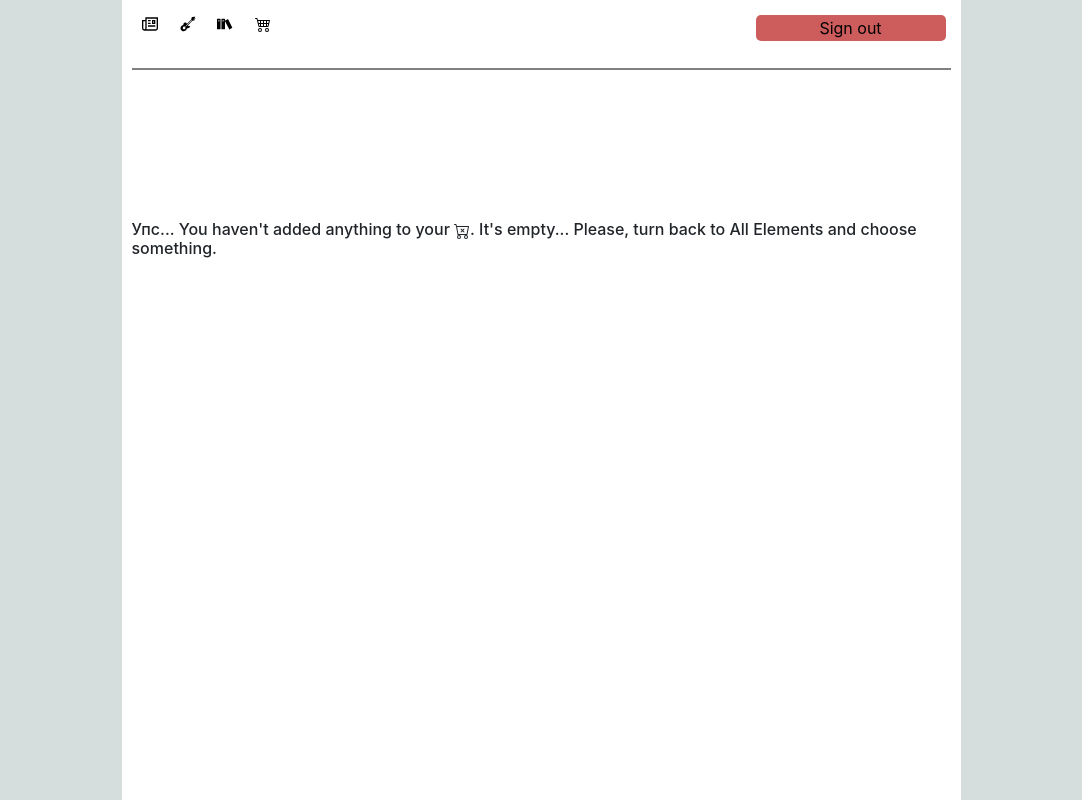
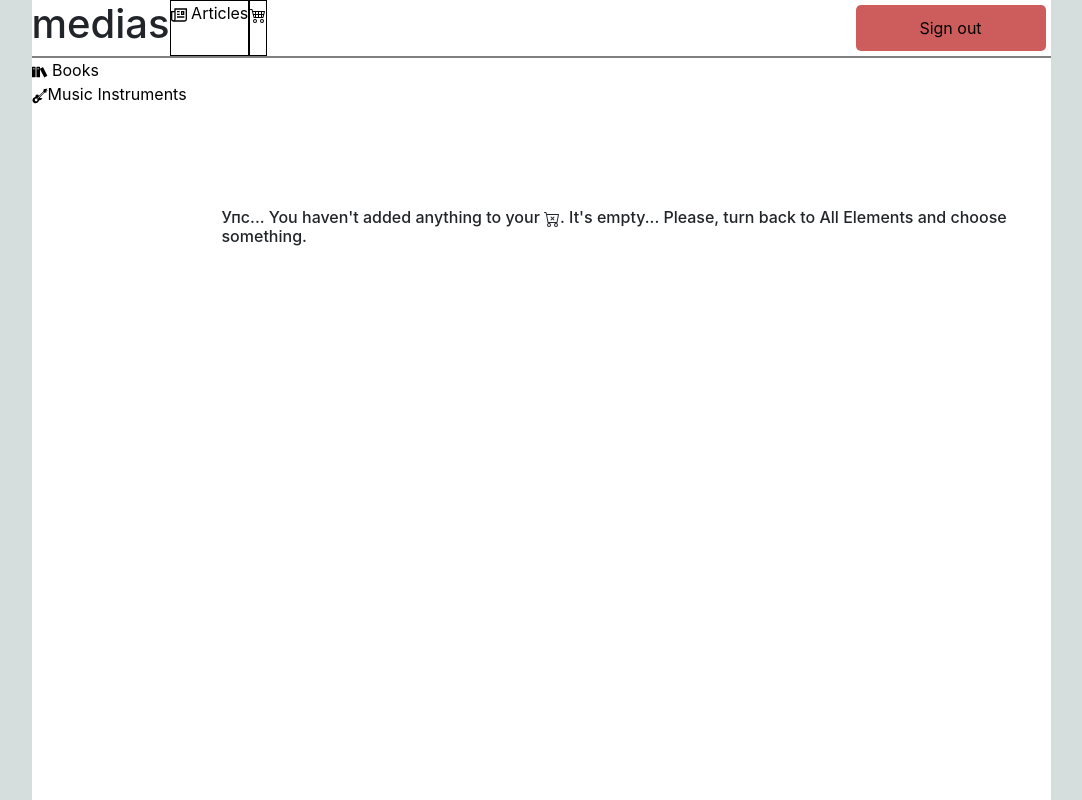
Before and after one commit to pavlo-serhiichuk/medias, a React (Create React App) app: page /cart in a window 1280 px wide. Shown: the top 800 px of the page, without its empty margins (99-1181 px from the left). Built offline with nearby package versions, Linux system fonts and the light colour scheme.

Commit message:
Added Sidebar.component.js

```diff
--- a/src/App.js
+++ b/src/App.js
@@ -1,7 +1,7 @@
 import './index.css';
 import React from "react";
 import {Route} from "react-router-dom";
-import {Content} from "./App.styles";
+import {Wrapper, Content} from "./App.styles";
 import Header from "./components/Header/Header";
 import CartContainer from "./components/Cart/CartContainer";
 import Footer from "./components/Footer/Footer.component";
@@ -11,18 +11,24 @@ import IntroArticlesContainer from "./components/IntroArticles/IntroArticlesCont
 import FullArticleContainer from "./components/FullArticle/FullArticleContainer";
 import MoreInfoContainer from "./components/MoreInfo/MoreInfoContainer";
 import ProductsContainer from "./components/Products/ProductsContainer";
+import Sidebar from "./components/Sidebar/Sidebar.component";
 
 function App({query, isSignInModalOpen, isLoginModalOpen, isMoreInfoModalOpen}) {
     return (
         <>
+            <Wrapper>
+                <Header/>
                 <Content>
-                <Header/>
+                    <Sidebar/>
+                    <div>
                         <Route exact path="/" render={() => <ProductsContainer/>}/>
                         <Route exact path="/guitars" render={() => <ProductsContainer/>}/>
                         <Route path="/cart" render={() => <CartContainer/>}/>
                         <Route path="/articles" render={() => <IntroArticlesContainer/>}/>
                         <Route path="/article" render={() => <FullArticleContainer id={query.get("id")}/>}/>
+                    </div>
                 </Content>
+            </Wrapper>
             <Footer/>
 
             {isMoreInfoModalOpen && <MoreInfoContainer/>}
--- a/src/App.styles.js
+++ b/src/App.styles.js
@@ -1,20 +1,22 @@
 import React from 'react';
 import styled from 'styled-components'
 
-export const Content = styled.div`
-    display: block;
+export const Wrapper = styled.div`
+
     min-height: 100vh;
     margin: 0 auto;
-    width: 839px;
-    // border-left: 1px solid gray;
-    // border-right: 1px solid gray;
-    padding: 10px;
-    // height:100vh;
+    width: 1019px;
+    // padding: 10px;
     box-sizing: border-box;
     background-color: #fff;
 
-    @media screen and (max-width: 1200px) {width: 839px;}
-    @media screen and (max-width: 992px) {width: 630px;}
-    @media screen and (max-width: 768px) {width: 630px;}
-    @media screen and (max-width: 576px) {width: 429px;}
+    @media screen and (max-width: 992px) {width: 810px;}
+    @media screen and (max-width: 768px) {width: 620px;}
+    @media screen and (max-width: 576px) {width: 409px;}
 `
+
+export const Content = styled.div`
+      display: grid;
+      grid-template-columns: 190px 1fr;
+      position: relative;
+`
--- a/src/common/Buttons/Button.component.js
+++ b/src/common/Buttons/Button.component.js
@@ -5,7 +5,7 @@ const SButton = styled.button`
     display: ${p => p.display};
     justify-content: ${p => p.justify &&  p.justify};
     width: ${p => p.width ||  '100%'};
-    margin: 5px 0;
+    // margin: 5px 0;
     background-color: ${p => p.color || p.amount && '#c9cbc9' || 'dodgerblue'};
     border-radius: ${p => p.operator && '0px' || '5px'};
     border: none;
--- a/src/components/Header/Header.js
+++ b/src/components/Header/Header.js
@@ -2,31 +2,22 @@ import React from 'react';
 import s from './Header.module.css';
 import {Link} from "react-router-dom";
 import Button from "../../common/Buttons/Button.component";
-import {connect, useDispatch, useSelector} from "react-redux";
+import {connect} from "react-redux";
 import {sighOut} from "../../redux/authReducer";
 import {openLoginModal, openSignInModal} from "../../redux/modalReducer";
-import {ImBooks} from "react-icons/im";
 import {BsCart4} from "react-icons/bs";
 import {GrArticle} from "react-icons/gr";
-import {GiGuitar} from "react-icons/gi";
-import {changeCategory} from "../../redux/productsReducer";
+
 
 const Header = (props) => {
-const dispatch = useDispatch()
-const category = useSelector(state => state.products.category)
-
-    const toggleCategory = (nextCategory) => {
-        category !== nextCategory && dispatch(changeCategory(nextCategory))
-    }
 
     return (
         <div className={s.header}>
             <div className={s.headerElements}>
                 <div className={s.left}>
-                    <Link to="/articles"><GrArticle/></Link>
-                    <Link to="/guitars" onClick={() => toggleCategory('guitars')}><GiGuitar/></Link>
-                    <Link to="/" onClick={() => toggleCategory('books')}><ImBooks /></Link>
-                    <Link to="/cart"><BsCart4/></Link>
+                    <h1>medias</h1>
+                    <Link className={s.article} to="/articles"><GrArticle/> Articles</Link>
+                    <Link className={s.cart} to="/cart"><BsCart4/></Link>
                 </div>
                 {props.isAuth
                     ? <div className={s.right}>
--- a/src/components/Header/Header.module.css
+++ b/src/components/Header/Header.module.css
@@ -1,5 +1,5 @@
 .header {
-    height: 60px;
+    /*height: 60px;*/
     margin: 0 auto;
     padding: 0 0 0 0;
     box-sizing: border-box;
@@ -20,7 +20,7 @@
 .left {
     display: flex;
     justify-content: space-around;
-    width: 150px;
+    /*width: 250px;*/
 }
 
 a {
@@ -42,3 +42,7 @@ a:hover {
 
     margin: 5px;
 }
+
+.article, .cart {
+    border: 1px solid #000;
+}
--- a/src/components/Products/Product/Product.styles.js
+++ b/src/components/Products/Product/Product.styles.js
@@ -1,14 +1,5 @@
 import React from 'react';
 import styled from 'styled-components';
-
-
-// export const Wrapper = styled.div`
-//         // background-color: #000;
-//         margin: 0;
-//         // padding: 5px;
-//         // z-index: 1;
-//         box-sizing: border-box;
-// `
 
 export const ProductContent = styled.div`
     width: 200px;
@@ -30,7 +21,7 @@ export const Title = styled.div`
      color: white;
      text-shadow: #000 0.5px 0 11px;
      text-align:center;
-     cursor: pointer;
+     cursor: default;
      &:hover {
         opacity: 1;
      }
--- a/src/components/Products/Products.styles.js
+++ b/src/components/Products/Products.styles.js
@@ -5,15 +5,17 @@ const Wrapper = styled.div`
     display: grid;
     grid-template-columns: repeat(4, 1fr);
     grid-gap: 2px;
-        @media screen and (max-width: 992px) {
+
+         @media screen and (max-width: 992px) {
+           grid-template-columns: repeat(3, 1fr);
+         }
+
+           @media screen and (max-width: 768px) {
             grid-template-columns: repeat(3, 1fr);
+        }
 
-        }
-           @media screen and (max-width: 768px) {
-            grid-template-columns: 1fr 1fr 1fr;
-        }
      @media screen and (max-width: 576px) {
-            grid-template-columns: 1fr 1fr;
+            grid-template-columns: 1fr;
 
         }
 
--- /dev/null
+++ b/src/components/Sidebar/Sidebar.component.js
@@ -0,0 +1,25 @@
+import React from 'react';
+import {SidebarWrap} from "./Sidebar.style";
+import {Link} from "react-router-dom";
+import {useDispatch, useSelector} from "react-redux";
+import {changeCategory} from "../../redux/productsReducer";
+import {GiGuitar} from "react-icons/gi";
+import {ImBooks} from "react-icons/im";
+
+const Sidebar = () => {
+    const dispatch = useDispatch()
+    const category = useSelector(state => state.products.category)
+
+    const toggleCategory = (nextCategory) => {
+        category !== nextCategory && dispatch(changeCategory(nextCategory))
+    }
+
+    return (
+        <SidebarWrap>
+            <Link to="/" onClick={() => toggleCategory('books')}><ImBooks /> Books</Link>
+            <Link to="/guitars" onClick={() => toggleCategory('guitars')}><GiGuitar/>Music Instruments</Link>
+        </SidebarWrap>
+    );
+};
+
+export default Sidebar;
--- /dev/null
+++ b/src/components/Sidebar/Sidebar.style.js
@@ -0,0 +1,14 @@
+import styled from 'styled-components'
+
+export const SidebarWrap = styled.div`
+    display: flex;
+    flex-direction: column;
+    width: 190px;
+    height: 500px;
+        @media screen and (max-width: 768px) {
+            position: absolute;
+            background-color: #fff;
+            z-index: 1000;
+        }
+
+`
--- a/src/index.css
+++ b/src/index.css
@@ -8,8 +8,8 @@ body {
   background-color: rgba(210, 217, 217, 0.89);
   padding:0;
   /*color: #46B8FF;*/
-  /*cursor: pointer;*/
-
+  /*cursor: zoom-in;*/
+  /*grid-template-columns: ;*/
 }
 
 code {
@@ -17,9 +17,9 @@ code {
     monospace;
 }
 
-a {
-  cursor: pointer;
-}
+/*a {*/
+/*  cursor: pointer;*/
+/*}*/
 
 a:hover {
   opacity: 0.5;
```
Also changed, not shown: src/practice.js (deleted, +0 -22 lines), src/tasks.js (renamed from src/project-tasks.js). Lines whose indentation alone changed are shown as unchanged.
